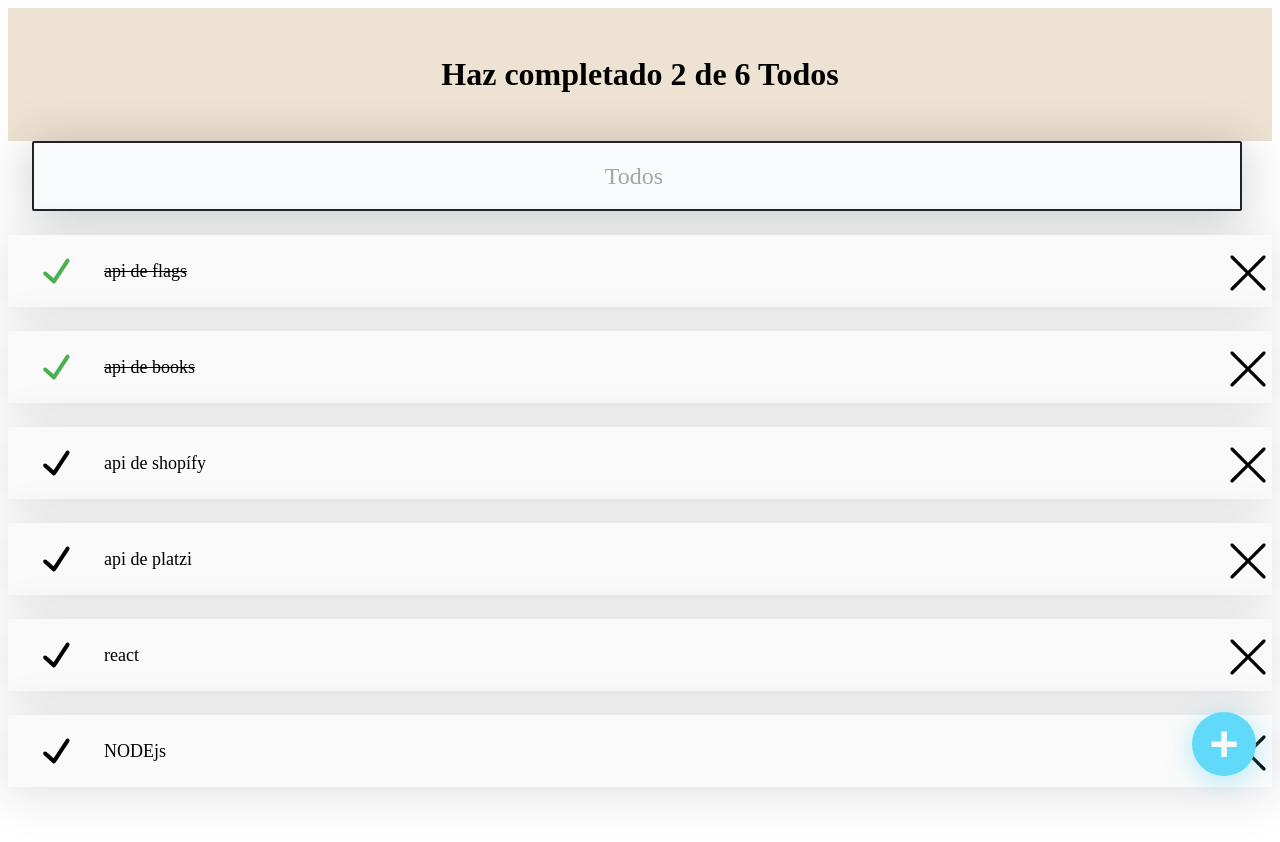
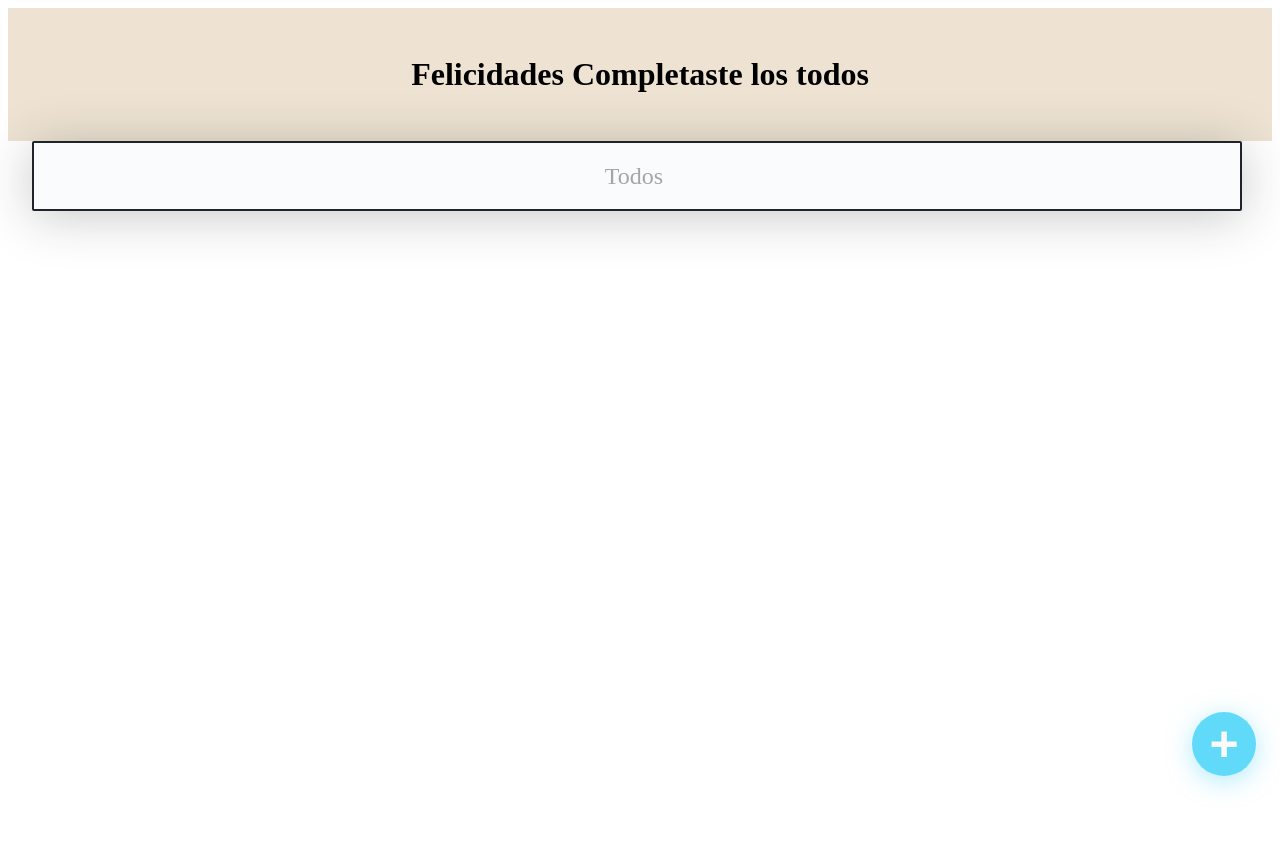
Before and after one commit to giovanyosorio/todo-react, a React (Vite) app in the folder todo-app/: page / in a window 1280 px wide. Shown: the top 842 px of the page. After the commit the page ends 800 px from the top, so only its background shows below. Built offline with nearby package versions, Linux system fonts and the light colour scheme.

Commit message:
local storage

```diff
--- a/todo-app/src/App.jsx
+++ b/todo-app/src/App.jsx
@@ -5,7 +5,7 @@
 import { TodoItem } from './componentes/TodoItem';
 import { TodoButton } from './componentes/TodoButton';
 import React from 'react';
-
+/*
 const defaultTodos = [
   { text: "api de flags", completed: true },
   { text: "api de books", completed: true },
@@ -17,9 +17,22 @@
 
 
 
+localStorage.setItem("Todos_V1",JSON.stringify(defaultTodos))
+
+localStorage.remoteItem("todos_V1")
+*/
 function App() {
+  const localStorageTodos=localStorage.getItem("Todos_V1")
+  let parsedTodos
+  if(!localStorageTodos){
+    localStorage.setItem("TODOS_V1",JSON.stringify([]))
+    parsedTodos=[]
+  }else{
+    parsedTodos=JSON.parse(localStorageTodos)
+  }
 
-  const [todos, SetTodos] = React.useState(defaultTodos)
+
+  const [todos, SetTodos] = React.useState(parsedTodos)
   const [searchValue, setSearchValue] = React.useState("")
   const completedTodos = todos.filter((item) => !!item.completed).length
   const total = todos.length
@@ -31,6 +44,13 @@
     return todoText.includes(searchText)
   })
 
+  //local storage
+
+  const saveTodos=(newTodos)=>{
+    localStorage.setItem("Todos_V1",JSON.stringify(newTodos))
+    SetTodos(newTodos)
+  }
+
   const completeTodo=(text)=>{
     const newTodos=[...todos]
     const todoIndex= newTodos.findIndex(
@@ -38,7 +58,7 @@
     )
     newTodos[todoIndex].completed=true
     console.log("haz completado"+todos.length)
-    SetTodos(newTodos)
+    saveTodos(newTodos)
   }
   const deleteTodo=(text)=>{
     const newTodos=[...todos]
@@ -46,7 +66,7 @@
       (todo)=>todo.text==text
     )
     newTodos.splice(todoIndex,1)
-    SetTodos(newTodos)
+    saveTodos(newTodos)
     console.log(newTodos)
   }
 
```
